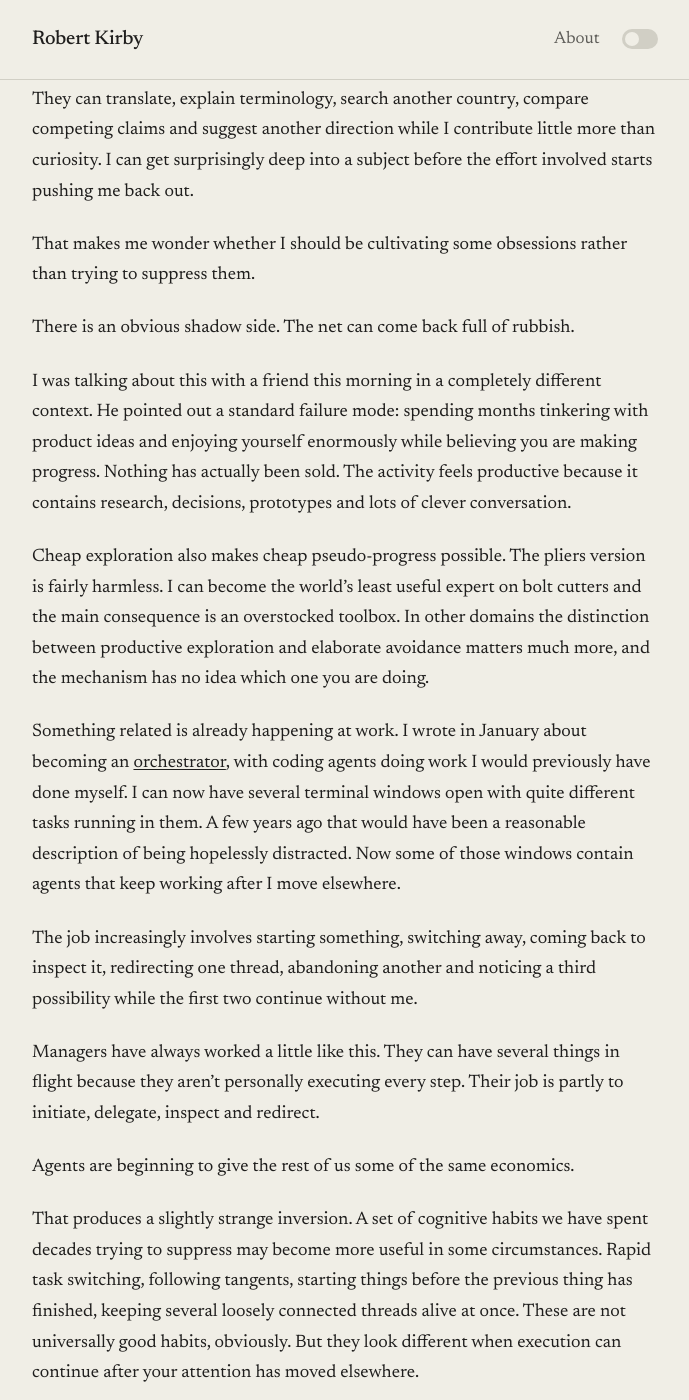
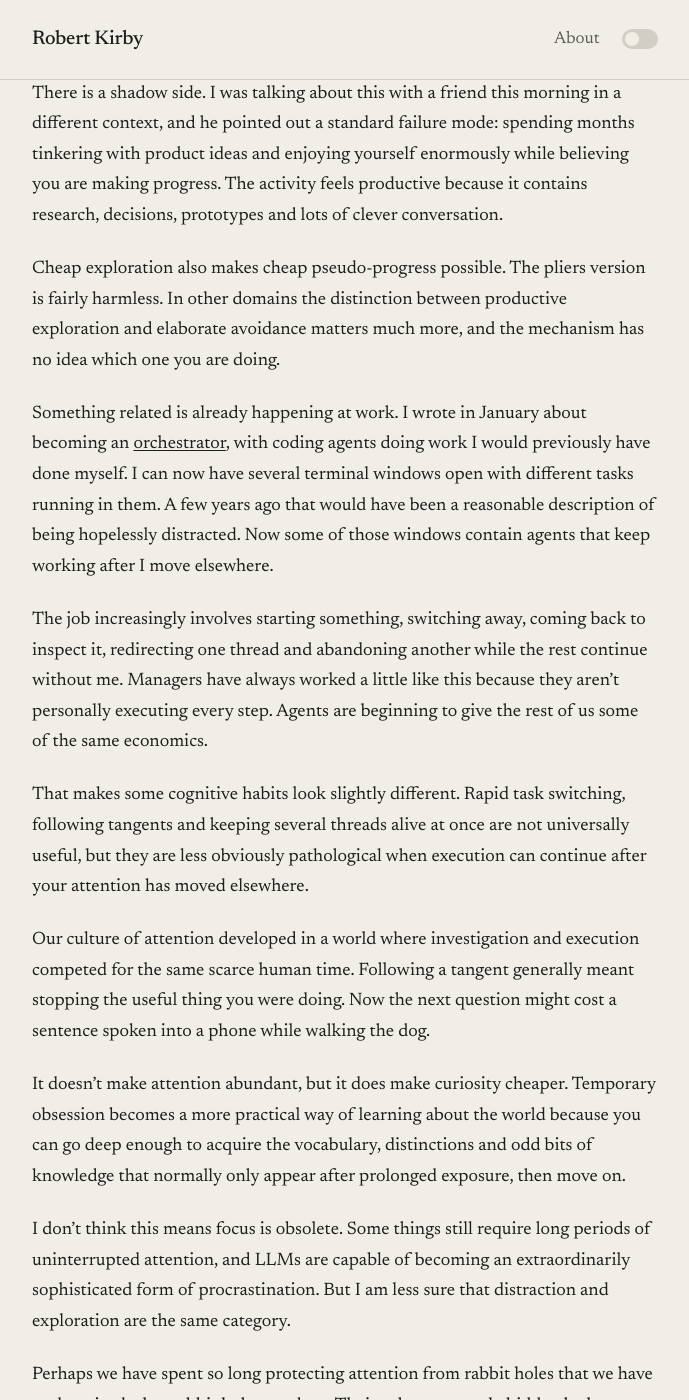
Before and after one commit to rob137/rob137.github.io, a Jekyll site: the page built from _posts/2026-08-22-cheap-obsessions.md, in a window 1280 px wide and 1400 px high, scrolled down 2586 px. Shown: the whole window, without its empty margins (295-984 px from the left). Built offline with Jekyll 4.4.1, drawn with Linux system fonts in a browser that asks for light colours; some of the changed text lies outside the part shown.

Commit message:
Tighten and broaden Cheap Obsessions

```diff
--- a/_posts/2026-08-22-cheap-obsessions.md
+++ b/_posts/2026-08-22-cheap-obsessions.md
@@ -30,53 +26,35 @@
 
 That creates a slightly dangerous flywheel. Most prompts produce another small piece of confirmation. Every so often one turns up something genuinely interesting. Somebody uses the tool differently. A complaint turns out to depend on a particular cutting geometry. A trade I hadn't considered has a completely different reason for preferring the smaller tool. The occasional surprise makes another prompt very tempting. The whole process has a slot-machine quality to it.
 
-I have always been fairly sympathetic to rabbit holes anyway. We tend to treat them as failures of discipline. Face the front. Finish the task. Stop checking other things. Learn to focus.
+I have always been fairly sympathetic to rabbit holes anyway. We tend to treat them as failures of discipline because, historically, they consumed the same hours as whatever we were supposed to be doing. If you are meant to be writing a report and instead spend the afternoon reading about Japanese saws, the saws have taken the afternoon.
 
-There are good reasons for that. If you are supposed to be writing a report and instead spend the afternoon reading about Japanese saws, the saws have consumed the same hours the report needed.
+But I increasingly think of an obsession as a net. You throw it into some patch of the world because you are trying to catch one particular thing, and if you pull it through enough material other things come back with it.
 
-But I increasingly think of an obsession as a net.
+In this case I came back with a better sense of metallurgy, mechanical advantage, cutting geometry, fasteners, tool manufacturing and the way several trades approach the same physical problem. Some of what came back wasn't about tools at all.
 
-You throw it into some patch of the world because you are trying to catch one particular thing. If you pull it through enough material, other things come back with it.
+I started noticing why certain purchases hook me and others don't. Better cutters attach themselves to recurring jobs I already do, whereas specialist electronics or fencing pliers leave me fairly cold until there is an actual project. I also got to watch useful research turn into an urge to optimise towards complete coverage, and ask what would actually count as enough. The consumer loop became part of the thing I was examining rather than just the means by which I bought more pliers.
 
-In this case I went looking for an answer about cutters and came back with a better sense of metallurgy, mechanical advantage, cutting geometry, fasteners, tool manufacturing and the way several different trades approach the same physical problem. I now understand why apparently tiny differences in jaw shape can matter. I know more about what makes an expensive pair of cutters expensive. Some of this will probably become useful years from now in circumstances I can't predict.
+None of that was in the original question. The question only had to get the net into the water.
 
-The original question doesn't have to justify every one of those things. It only has to get the net into the water.
-
-This is one reason I have always been suspicious of trying too hard to stay on task. An obsession can be extremely inefficient if measured against its stated objective and still produce a lot of value around the edges.
-
-LLMs change the economics because they let you pull the net much faster.
-
-They can translate, explain terminology, search another country, compare competing claims and suggest another direction while I contribute little more than curiosity. I can get surprisingly deep into a subject before the effort involved starts pushing me back out.
+LLMs change the economics because they let you pull the net much faster. They can translate, explain terminology, search another country, compare competing claims and suggest another direction while I contribute little more than curiosity. I can get surprisingly deep into a subject before the effort involved starts pushing me back out.
 
 That makes me wonder whether I should be cultivating some obsessions rather than trying to suppress them.
 
-There is an obvious shadow side. The net can come back full of rubbish.
+There is a shadow side. I was talking about this with a friend this morning in a different context, and he pointed out a standard failure mode: spending months tinkering with product ideas and enjoying yourself enormously while believing you are making progress. The activity feels productive because it contains research, decisions, prototypes and lots of clever conversation.
 
-I was talking about this with a friend this morning in a completely different context. He pointed out a standard failure mode: spending months tinkering with product ideas and enjoying yourself enormously while believing you are making progress. Nothing has actually been sold. The activity feels productive because it contains research, decisions, prototypes and lots of clever conversation.
+Cheap exploration also makes cheap pseudo-progress possible. The pliers version is fairly harmless. In other domains the distinction between productive exploration and elaborate avoidance matters much more, and the mechanism has no idea which one you are doing.
 
-Cheap exploration also makes cheap pseudo-progress possible. The pliers version is fairly harmless. I can become the world's least useful expert on bolt cutters and the main consequence is an overstocked toolbox. In other domains the distinction between productive exploration and elaborate avoidance matters much more, and the mechanism has no idea which one you are doing.
+Something related is already happening at work. I wrote in January about becoming an [orchestrator](/2026/01/21/orchestrator/), with coding agents doing work I would previously have done myself. I can now have several terminal windows open with different tasks running in them. A few years ago that would have been a reasonable description of being hopelessly distracted. Now some of those windows contain agents that keep working after I move elsewhere.
 
-Something related is already happening at work. I wrote in January about becoming an [orchestrator](/2026/01/21/orchestrator/), with coding agents doing work I would previously have done myself. I can now have several terminal windows open with quite different tasks running in them. A few years ago that would have been a reasonable description of being hopelessly distracted. Now some of those windows contain agents that keep working after I move elsewhere.
+The job increasingly involves starting something, switching away, coming back to inspect it, redirecting one thread and abandoning another while the rest continue without me. Managers have always worked a little like this because they aren't personally executing every step. Agents are beginning to give the rest of us some of the same economics.
 
-The job increasingly involves starting something, switching away, coming back to inspect it, redirecting one thread, abandoning another and noticing a third possibility while the first two continue without me.
+That makes some cognitive habits look slightly different. Rapid task switching, following tangents and keeping several threads alive at once are not universally useful, but they are less obviously pathological when execution can continue after your attention has moved elsewhere.
 
-Managers have always worked a little like this. They can have several things in flight because they aren't personally executing every step. Their job is partly to initiate, delegate, inspect and redirect.
+Our culture of attention developed in a world where investigation and execution competed for the same scarce human time. Following a tangent generally meant stopping the useful thing you were doing. Now the next question might cost a sentence spoken into a phone while walking the dog.
 
-Agents are beginning to give the rest of us some of the same economics.
+It doesn't make attention abundant, but it does make curiosity cheaper. Temporary obsession becomes a more practical way of learning about the world because you can go deep enough to acquire the vocabulary, distinctions and odd bits of knowledge that normally only appear after prolonged exposure, then move on.
 
-That produces a slightly strange inversion. A set of cognitive habits we have spent decades trying to suppress may become more useful in some circumstances. Rapid task switching, following tangents, starting things before the previous thing has finished, keeping several loosely connected threads alive at once. These are not universally good habits, obviously. But they look different when execution can continue after your attention has moved elsewhere.
-
-The same may be true outside work.
-
-Our culture of attention developed in a world where investigation and execution competed for the same scarce human time. Following a tangent generally meant stopping the useful thing you were doing. A rabbit hole had to be sufficiently interesting to justify the hours required to climb down it.
-
-Now the next question might cost a sentence spoken into a phone while walking the dog. It doesn't make attention abundant, but it does make curiosity cheaper.
-
-And if curiosity is cheaper, temporary obsession becomes a more practical way of learning about the world. You can go deep enough to acquire the vocabulary, distinctions and odd bits of knowledge that normally only appear after prolonged exposure, then move on.
-
-I don't think this means focus is obsolete. Some things still require long periods of uninterrupted attention, and cheap stimulation can plainly destroy the ability to provide it. LLMs are capable of becoming an extraordinarily sophisticated form of procrastination.
-
-But I am less sure that distraction and exploration are the same category.
+I don't think this means focus is obsolete. Some things still require long periods of uninterrupted attention, and LLMs are capable of becoming an extraordinarily sophisticated form of procrastination. But I am less sure that distraction and exploration are the same category.
 
 Perhaps we have spent so long protecting attention from rabbit holes that we have underpriced what rabbit holes produce. Their value was partly hidden by how expensive they were.
 
```
Also changed, not shown: other parts of _posts/2026-08-22-cheap-obsessions.md (+3 -7 lines).
